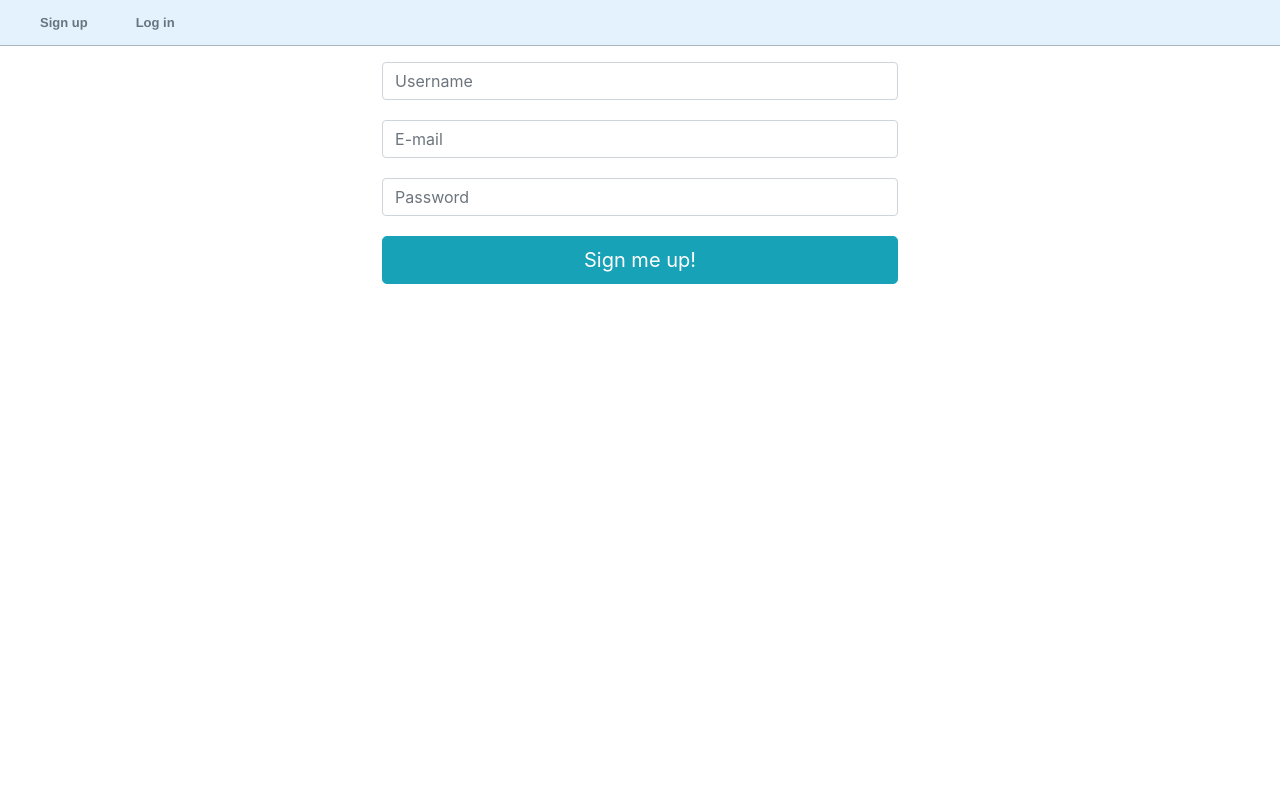
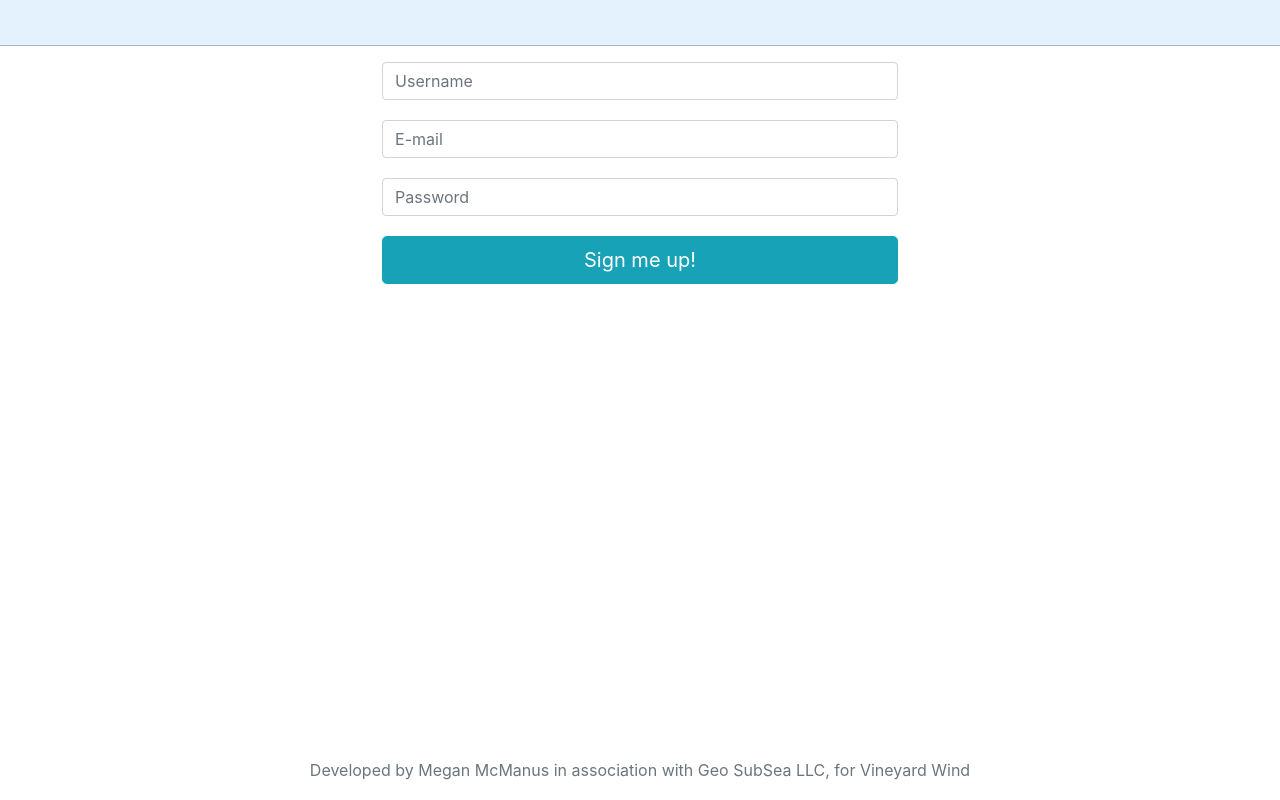
Before and after one commit to petitepirate/psosightings, a Flask app: page /user/new in a window 1280 px wide. Run offline with Flask 2, Linux system fonts and the light colour scheme; some libraries are stand-ins or nearby versions.

Commit message:
update styling and add byline

```diff
--- a/static/style.css
+++ b/static/style.css
@@ -158,6 +158,16 @@ h2 {
 	background-color: rgb(9, 202, 250);
 }
 
+.footer {
+	position: fixed;
+	left: 0;
+	bottom: 0;
+	width: 100%;
+	padding: 2px;
+	margin: 0px;
+	text-align: center;
+}
+
 #advisory {
 	font-size: small;
 }
--- a/templates/base.html
+++ b/templates/base.html
@@ -13,11 +13,11 @@
     <nav class="navbar navbar-expand navbar-light" style="background-color: #e3f2fd;">
         <ul class="nav navbar-nav navbar-right">
             {% if not g.user %}
-            <li><a href="/user/new">Sign up</a></li>
-            <li><a href="/user/login">Log in</a></li>
+            <!-- <li><a href="/user/new">Sign up</a></li> -->
+            <!-- <li><a href="/user/login">Log in</a></li> -->
             {% else %}
             <li><a href="/user/{{ g.user.id }}/all">Home</a></li>
-            <li><a href="/user/{{ g.user.id }}">Profile</a></li>
+            <li><a href="/user/{{ g.user.id }}">Vessel</a></li>
             <li><a href="/logout">Log out</a></li>
             {% endif %}
           </ul>
@@ -28,7 +28,11 @@
 <main id="content">
     {% block content %} {% endblock %}
 </main>
-
+<footer class="footer">
+    <div class="container">
+        <p class="text-muted" style="text-align: center;">Developed by Megan McManus in association with Geo SubSea LLC, for Vineyard Wind</p>
+    </div>
+</footer>
     <script src="https://code.jquery.com/jquery-3.5.1.slim.min.js" integrity="sha384-DfXdz2htPH0lsSSs5nCTpuj/zy4C+OGpamoFVy38MVBnE+IbbVYUew+OrCXaRkfj" crossorigin="anonymous"></script>
     <script src="https://cdn.jsdelivr.net/npm/popper.js@1.16.0/dist/umd/popper.min.js" integrity="sha384-Q6E9RHvbIyZFJoft+2mJbHaEWldlvI9IOYy5n3zV9zzTtmI3UksdQRVvoxMfooAo" crossorigin="anonymous"></script>
     <script src="https://stackpath.bootstrapcdn.com/bootstrap/4.5.0/js/bootstrap.min.js" integrity="sha384-OgVRvuATP1z7JjHLkuOU7Xw704+h835Lr+6QL9UvYjZE3Ipu6Tp75j7Bh/kR0JKI" crossorigin="anonymous"></script>
```
Also changed, not shown: templates/user_info.html (+6 -3 lines).
